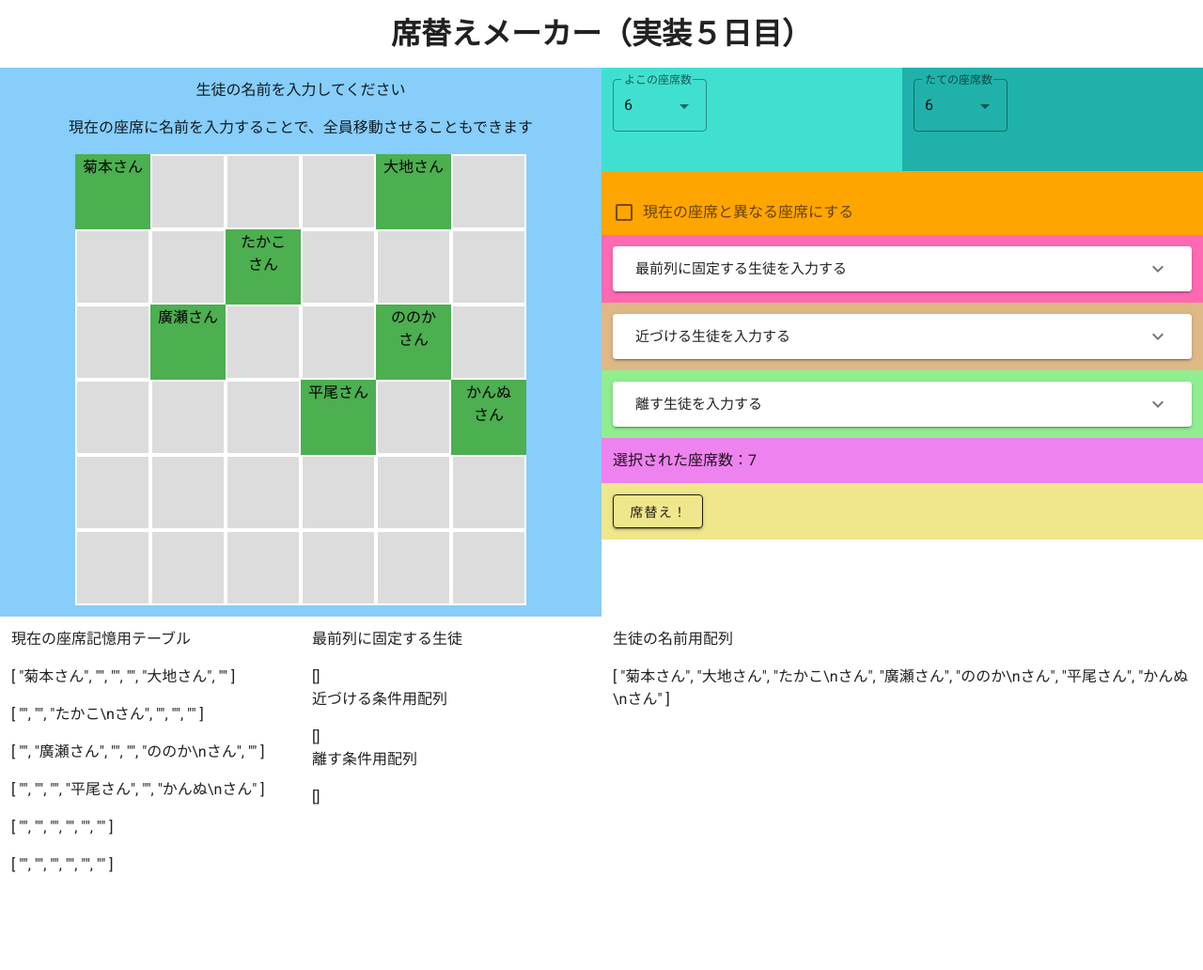
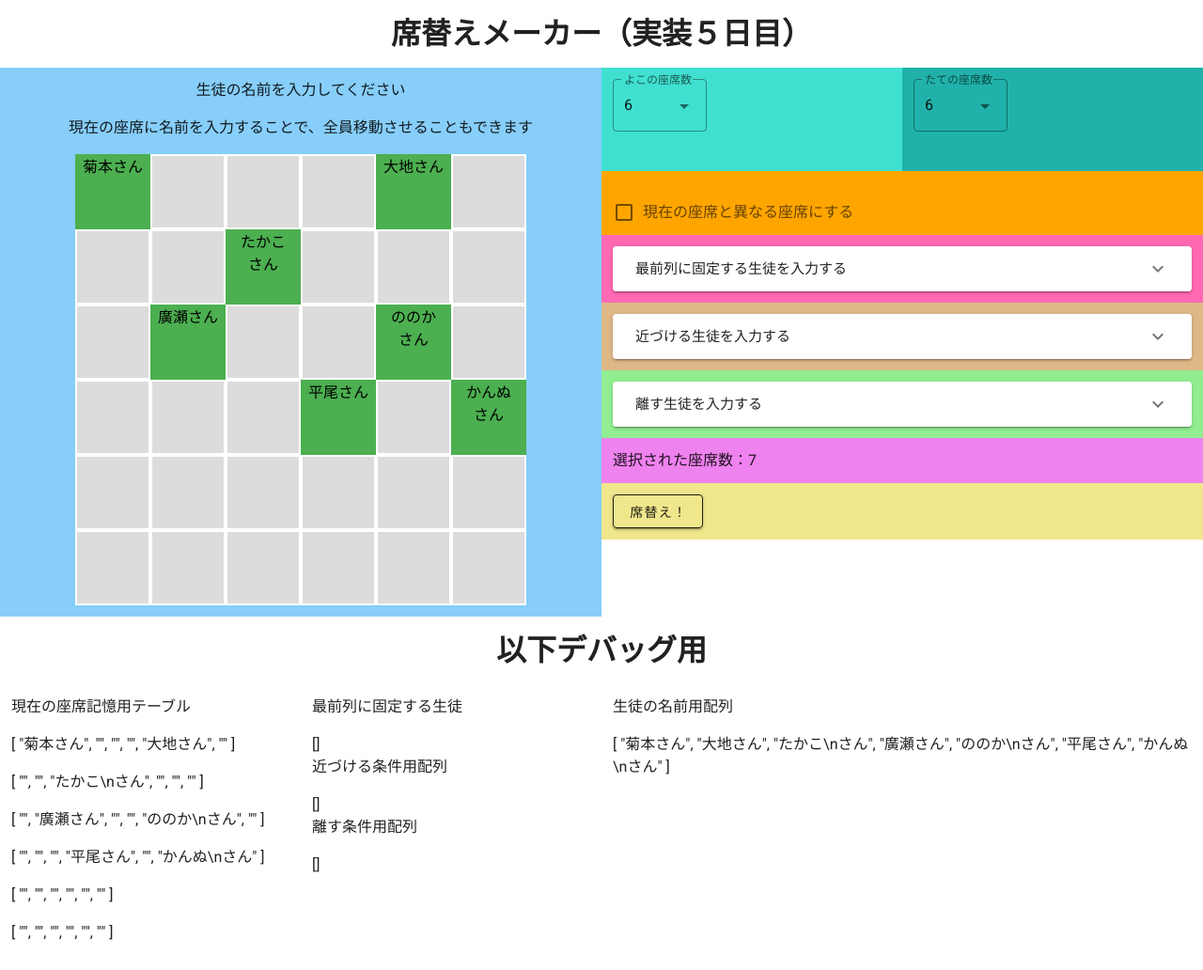
Before and after one commit to krpk1900/SekigaeMaker, a plain HTML site: page index.html in a window 1280 px wide. Shown: the whole page at 94% size. Before the commit the page ends 960 px from the top, so only its background shows below. Drawn offline with nearby package versions, Linux system fonts and the light colour scheme.

Commit message:
[Add] デバッグ用の部分を表示

```diff
--- a/index.html
+++ b/index.html
@@ -36,7 +36,7 @@
         <v-container fluid>
           <v-row>
             <!-- タイトル -->
-            <v-col>
+            <v-col cols="12">
               <h1 class="text-center">席替えメーカー（実装５日目）</h1>
             </v-col>
           </v-row>
@@ -183,6 +183,12 @@
 
           <!-- 以下デバッグ用表示 -->
           <v-row>
+            <v-col cols="12">
+              <h1 class="text-center">以下デバッグ用</h1>
+            </v-col>
+          </v-row>
+
+          <v-row>
             <v-col cols="3">
               <div>
                 <p>現在の座席記憶用テーブル</p>
```
